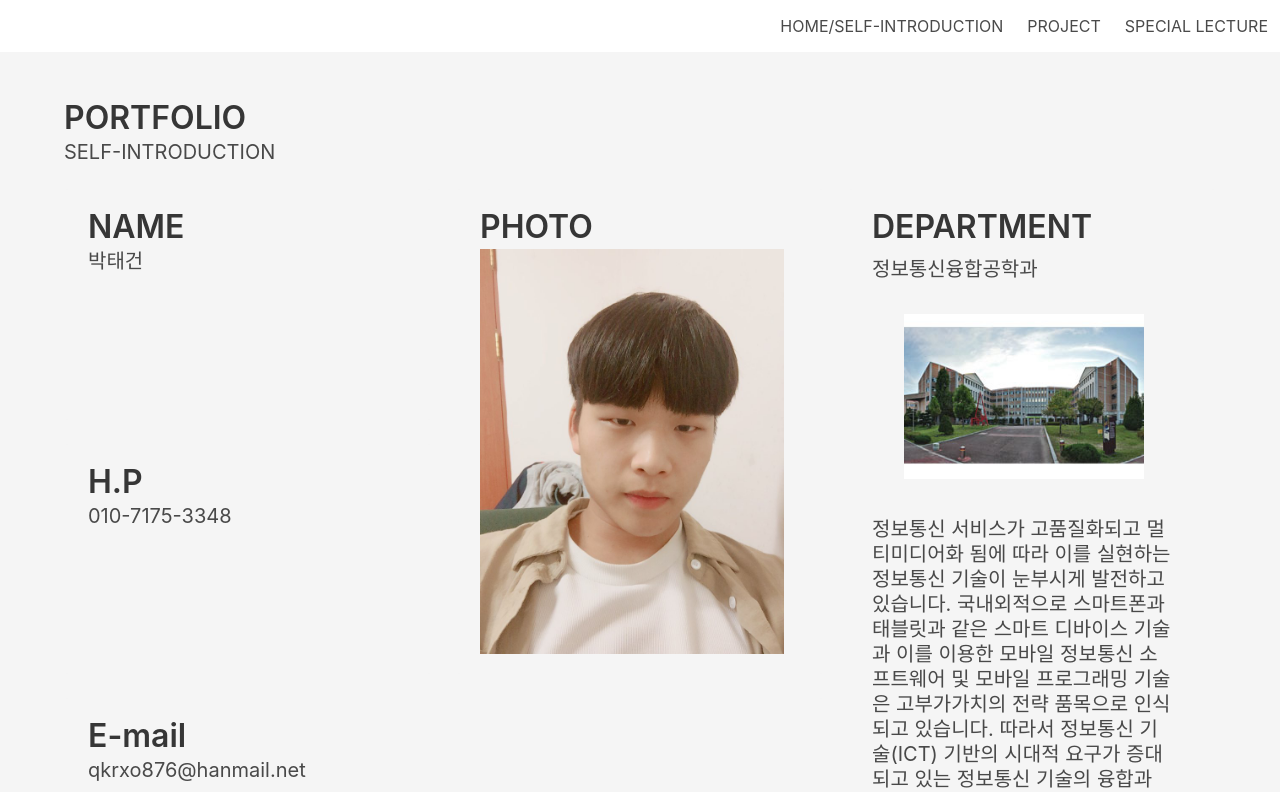
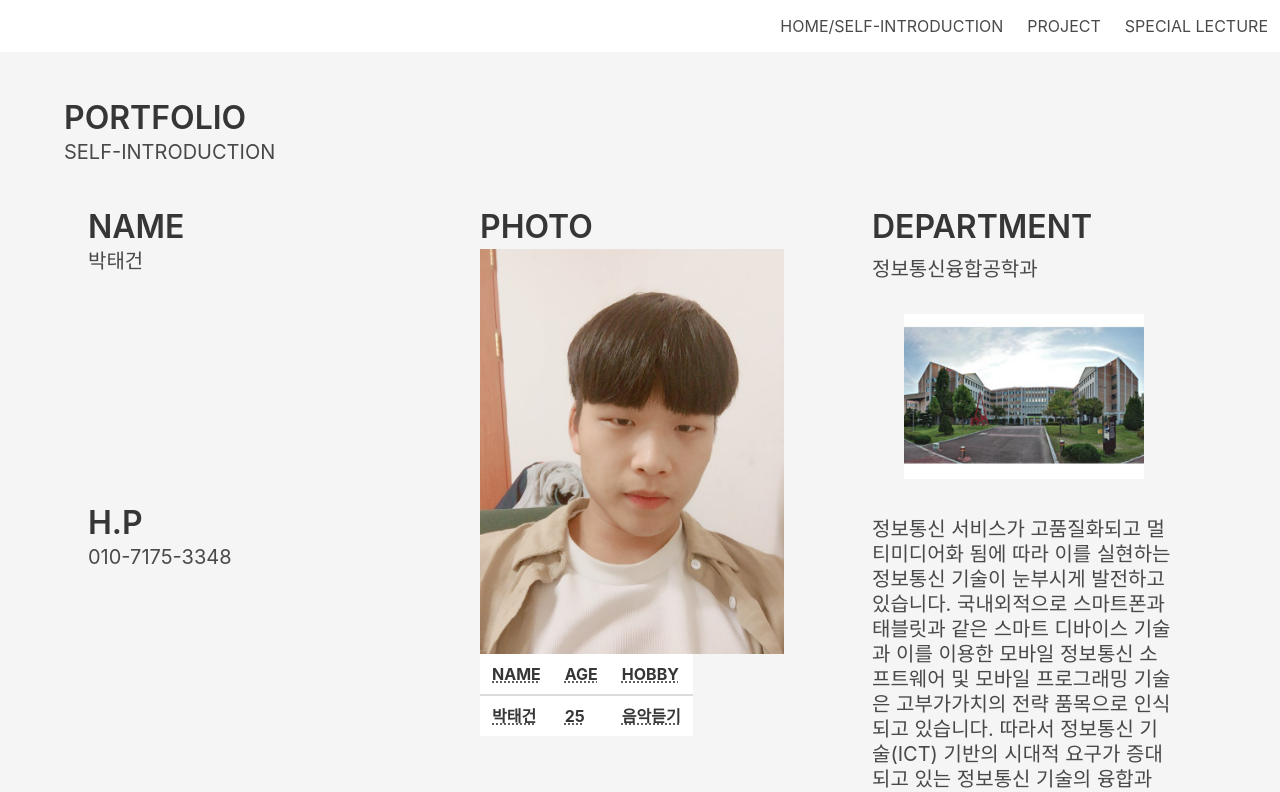
Before and after one commit to parktaegune/Mycloud1, a Nuxt app: page /about in a window 1280 px wide. Shown: the top 792 px of the page. Built offline with nearby package versions, Linux system fonts and the light colour scheme.

Commit message:
first commit

```diff
--- a/pages/about.vue
+++ b/pages/about.vue
@@ -28,9 +28,28 @@
           <figure class="image is-256x128">
             <img src="~static/내사진.jpg">
           </figure>
+          <table class="table">
+  <thead>
+    <tr>
+      <th><abbr title="Position">NAME</abbr></th>
+      <th><abbr title="Position">AGE</abbr></th>
+      <th><abbr title="Position">HOBBY</abbr></th>
+    </tr>
+  </thead>
+
+  <tbody>
+    <tr>
+      <th><abbr title="Position">박태건</abbr></th>
+      <th><abbr title="Position">25</abbr></th>
+      <th><abbr title="Position">음악듣기</abbr></th>
+    </tr>
+
+  </tbody>
+</table>
         </article>
       </div>
     </div>
+
     <div class="tile is-parent">
       <article class="tile is-child notification is-Dark">
         <p class="title">E-mail</p>
```
Also changed, not shown: plugins/myBarchart.js (deleted), 1 other file (tests, documents, lock files or other folders).
